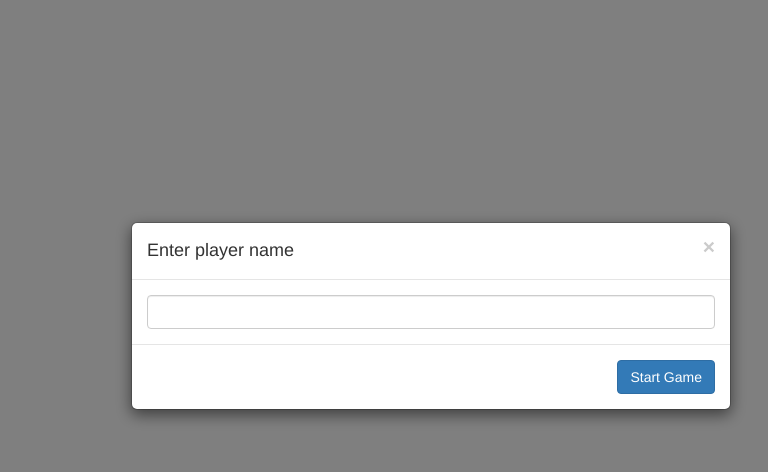
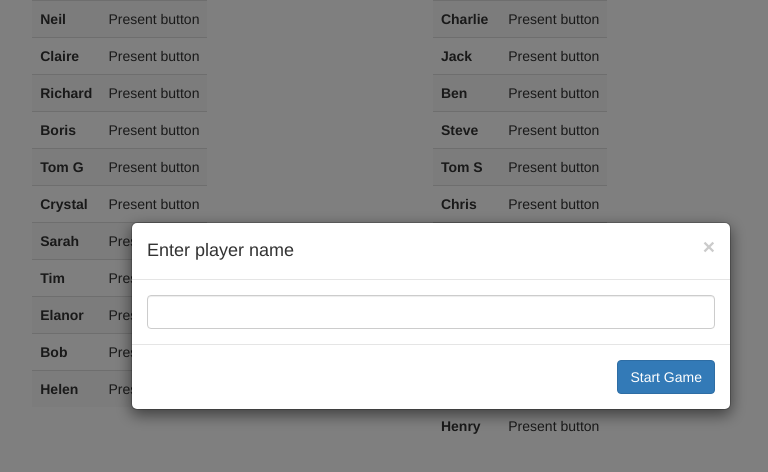
Before and after one commit to FriedSock/thieving_santa, a plain HTML site: page index.html in a window 1280 px wide. Shown: the whole page, without its empty margins (209-977 px from the left). Drawn offline with nearby package versions, Linux system fonts and the light colour scheme.

Commit message:
MORE STUFF

```diff
--- a/index.html
+++ b/index.html
@@ -6,7 +6,7 @@
     <link rel='stylesheet' href="bootstrap.css" type="text/css" charset="utf-8">
     <title>STEAL STUFF</title>
   </head>
-  <body>
+  <body style="padding-left: 20px; padding-right: 20px;">
 
     <div id="player_select" style="display: none;" class="jquery-modal blocker current">
       <div class="modal fade" id="myModal" tabindex="-1" role="dialog" aria-labelledby="myModalLabel" aria-hidden="true">
@@ -19,7 +19,7 @@
               <h4 class="modal-title" id="myModalLabel">Enter player name</h4>
             </div>
             <div class="modal-body">
-               <input type="text" class="form-control" id="usr">
+               <input type="text" class="form-control" id="player_name_input">
             </div>
             <div class="modal-footer">
               <button type="button" class="btn btn-primary">Start Game</button>
@@ -27,6 +27,28 @@
           </div>
         </div>
       </div>
+
+      <div style="margin-left: 10%; margin-right: 10%; text-align: center;">
+        <table class="table table-striped table-inverse" style="max-width: 40%; display: inline-block; vertical-align: top">
+          <thead>
+            <tr>
+            </tr>
+          </thead>
+          <tbody id="player_table_1">
+          </tbody>
+        </table>
+
+        <table class="table table-striped table-inverse" style="max-width: 40%; display: inline-block; vertical-align: top">
+          <thead>
+            <tr>
+            </tr>
+          </thead>
+          <tbody id="player_table_2">
+          </tbody>
+        </table>
+      </div>
+
+
     </div>
 
     <div id="your_turn" style="display: none;">
@@ -38,9 +60,93 @@
     <script>
       $(document).ready(function(){
 
-        var change_hash = (function () {
+        var Players = (function (my) {
+          my.players = {};
+
+          my.add_player = (function () {
+
+            var table_content = function(player_name) {
+              return "<tr><th scope='row'>" + player_name + "</th><td>Present button</td></tr>";
+            };
+
+            var create_player = (function (player_name)  {
+              var name_to_object = function(player_name) {
+              }
+
+              return function(player_name) {
+                name = $('#player_name_input').val();
+                my.players[name] = name_to_object(player_name);
+              }
+            }) ();
+
+            var clear_input = function() {
+              $('#player_name_input').val('');
+            }
+
+            var render_player_on_table = (function() {
+              return (function() {
+                var table_id = (function() {
+                  var initial_table_number = 1;
+
+                  return function() {
+                    initial_table_number = ~initial_table_number;
+                    return "#player_table_" + Math.abs(initial_table_number);
+                  }
+                }) ();
+
+                return function() {
+                  $(table_id()).append(table_content(name));
+                }
+              }) ();
+            }) ();
+
+            return function(e) {
+              create_player();
+              clear_input();
+              render_player_on_table();
+            };
+          }) ();
+
+          $('#player_name_input').bind("enterKey",my.add_player);
+          $('#player_name_input').keyup(function(e){
+            if(e.keyCode == 13)
+            {
+              $(this).trigger("enterKey");
+            }
+          });
+
+          return my
+        }) (Players || {});
+
+        var change_hash = (function (Players) {
           var shown_element = "";
           var thing = 0;
+
+          var sample_data = [
+          "Charlie",
+          "Neil",
+          "Jack",
+          "Claire",
+          "Ben",
+          "Richard",
+          "Steve",
+          "Boris",
+          "Tom S",
+          "Tom G",
+          "Chris",
+          "Crystal",
+          "Anissa",
+          "Sarah",
+          "Andrew",
+          "Tim",
+          "Steve",
+          "Elanor",
+          "Paula",
+          "Bob",
+          "Donald",
+          "Helen",
+          "Henry"
+          ]
 
           return function (e) {
             var to_hide = $(shown_element);
@@ -48,10 +154,15 @@
             var to_show = $(shown_element);
             to_hide.hide();
             to_show.show();
+
             if(location.hash == '#player_select') {
               $('#myModal').modal('show');
+              for (var i = 0; i < sample_data.length; i++) {
+                name = $('#player_name_input').val(sample_data[i]);
+                Players.add_player();
+              }
             }
-        }}) ();
+        }}) (Players);
 
         $(window).bind("hashchange", change_hash);
 
@@ -60,6 +171,7 @@
           } else {
           window.location.hash = 'player_select'
         }
+
       });
     </script>
   </body>
```
